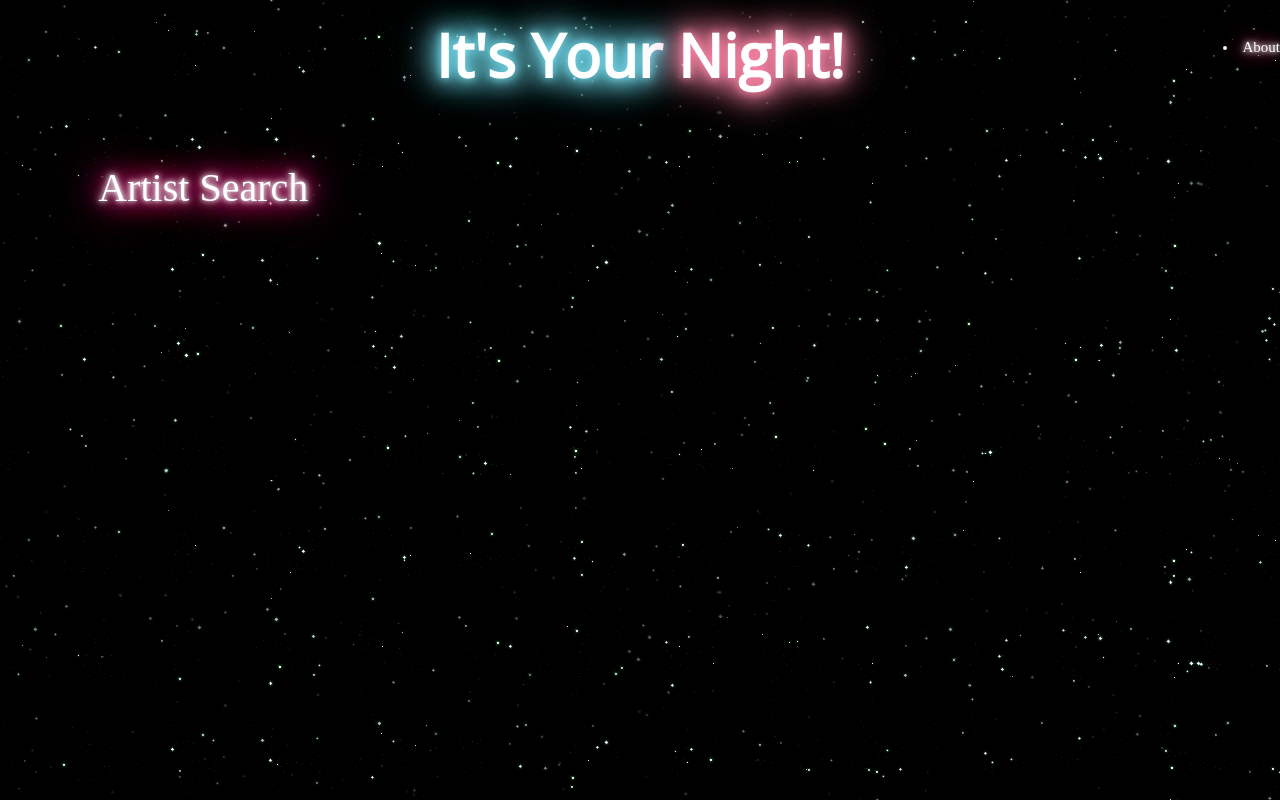
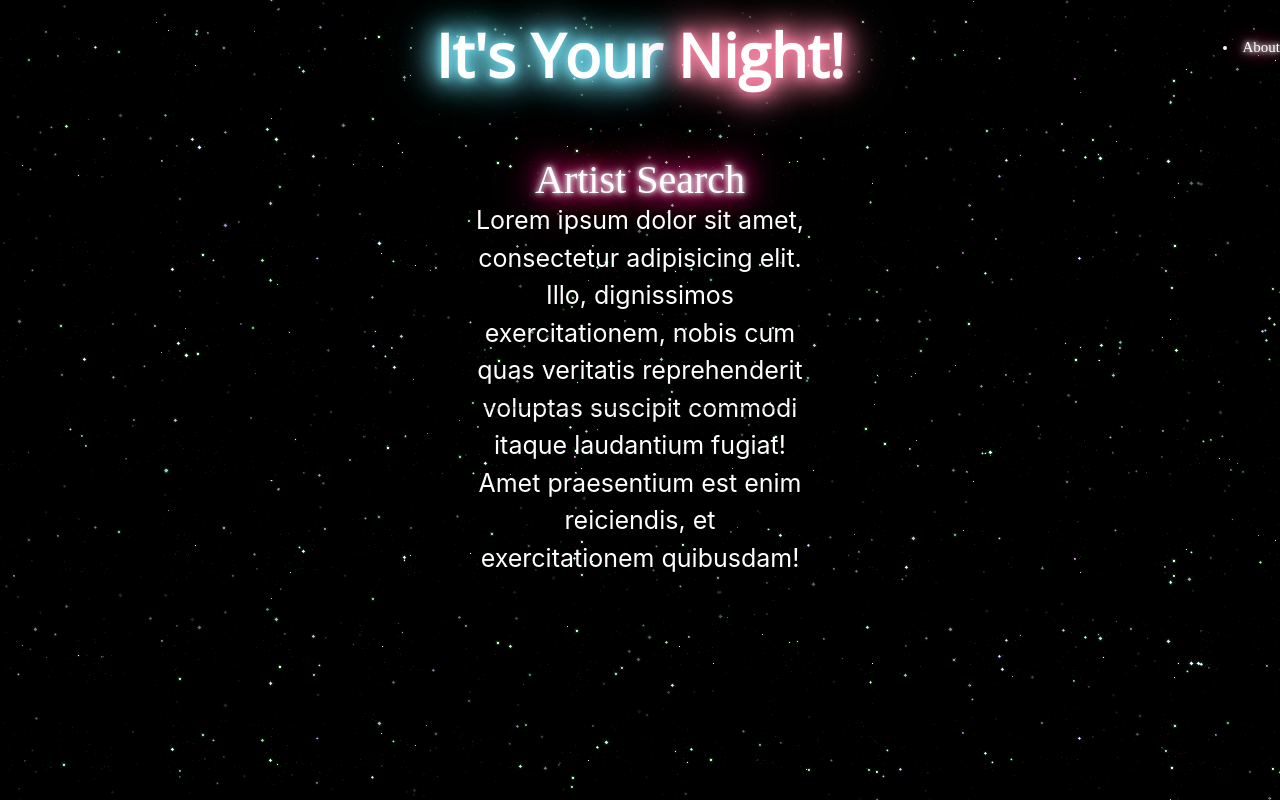
Before and after one commit to guliver109/its-your-night.github.io, a PHP site: page / in a window 1280 px wide. Run offline with PHP 8.4, Linux system fonts and the light colour scheme; some libraries are stand-ins or nearby versions; some web fonts are replaced.

Commit message:
index changes

```diff
--- a/assets/css/style.css
+++ b/assets/css/style.css
@@ -173,6 +173,8 @@ button {
 
 #left-col {
     height: 200px;
+    margin: 0 auto;
+    display: inline-block;
 }
 
 
@@ -268,7 +270,7 @@ button {
 
 
 .input-field {
-    position: fixed;
+    margin: 0 auto;
 }
 
 .card-action {
@@ -322,7 +324,9 @@ form {
 .venue-box {
     /* background-color: rgb(78, 78, 255, 0.5); */
     background: linear-gradient(to bottom left, #33ccff 0%, #ff99ff 100%);
-    margin: 5px;
+    margin: 25px;
+    padding-top: 15px;
+    padding-bottom: 15px;
     text-align: center;
     width: 30%;
     display: inline-block;
@@ -602,3 +606,12 @@ form {
 }
 
 /* ---------------------------------------------------------------------------------- */
+
+#card-row1 {
+  width: 100%;
+  text-align: center;
+}
+ #dropdown1 {
+   width: 60%;
+  margin: auto;
+}
--- a/index.html
+++ b/index.html
@@ -64,17 +64,17 @@
       <!-- Page Layout here -->
 
 
-  <div cla√ss="container-fluid">
+      <div class="container-fluid">
 
-
-    <div class="row">
-      <div id="left-col" class="col s4 m4">
+        <div class="row" id="card-row1">
+          <div id="left-col" class="col m12">
             <form>
               <div class="input-field">
                 <div class="card" id="left-card">
                   <div class="card-content white-text">
                     <div id="neon-button">
                       <h1>Artist Search<span class="first"></span></h1>
+                      <p>Lorem ipsum dolor sit amet, consectetur adipisicing elit. Illo, dignissimos exercitationem, nobis cum quas veritatis reprehenderit voluptas suscipit commodi itaque laudantium fugiat! Amet praesentium est enim reiciendis, et exercitationem quibusdam!</p>
                     </div>
                     <div id="search-field">
                       <input id="artist-input" type="artist search" placeholder="Artist">
@@ -83,11 +83,12 @@
                     </div>
                   </div>
                 </div>
-          </div>`
+              </div>
             </form>
-
           </div>
-      <div class="col s8 m8" id="right-column">
+        </div>
+        <div class="row" id="venue-row">
+          <div class="col m12" id="right-column">
             <div id="right-card" class="card">
               <div class="card-content white-text" id="right-background-card">
 
@@ -96,9 +97,8 @@
                 <select id="dropdown1" class="browser-default dropdown-disp">
                   <option class="dropdown-disp" value="pick a city" selected>Select city</option>
                 </select><br />
-
+              </div>
               <div class="row" id="content-display">
-
               </div>
             </div>
           </div>
```
Lines whose indentation alone changed are shown as unchanged.
